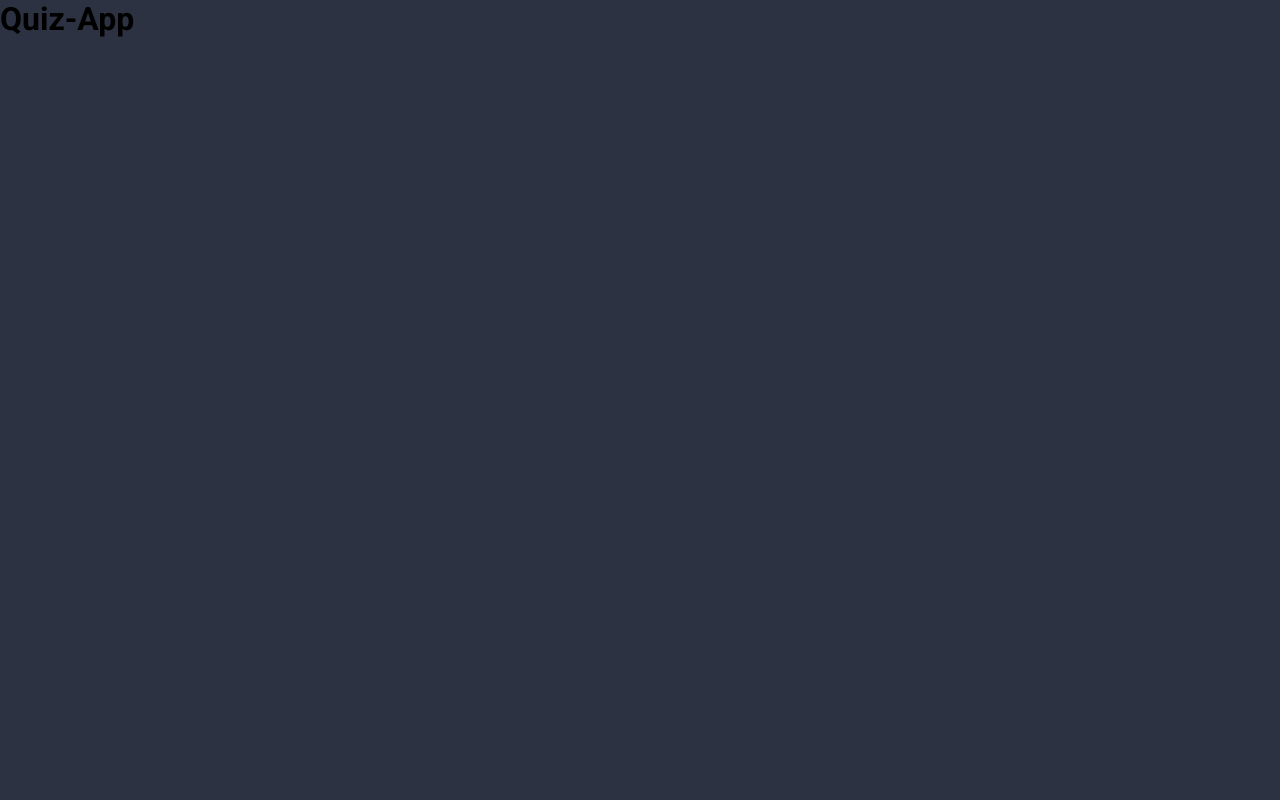
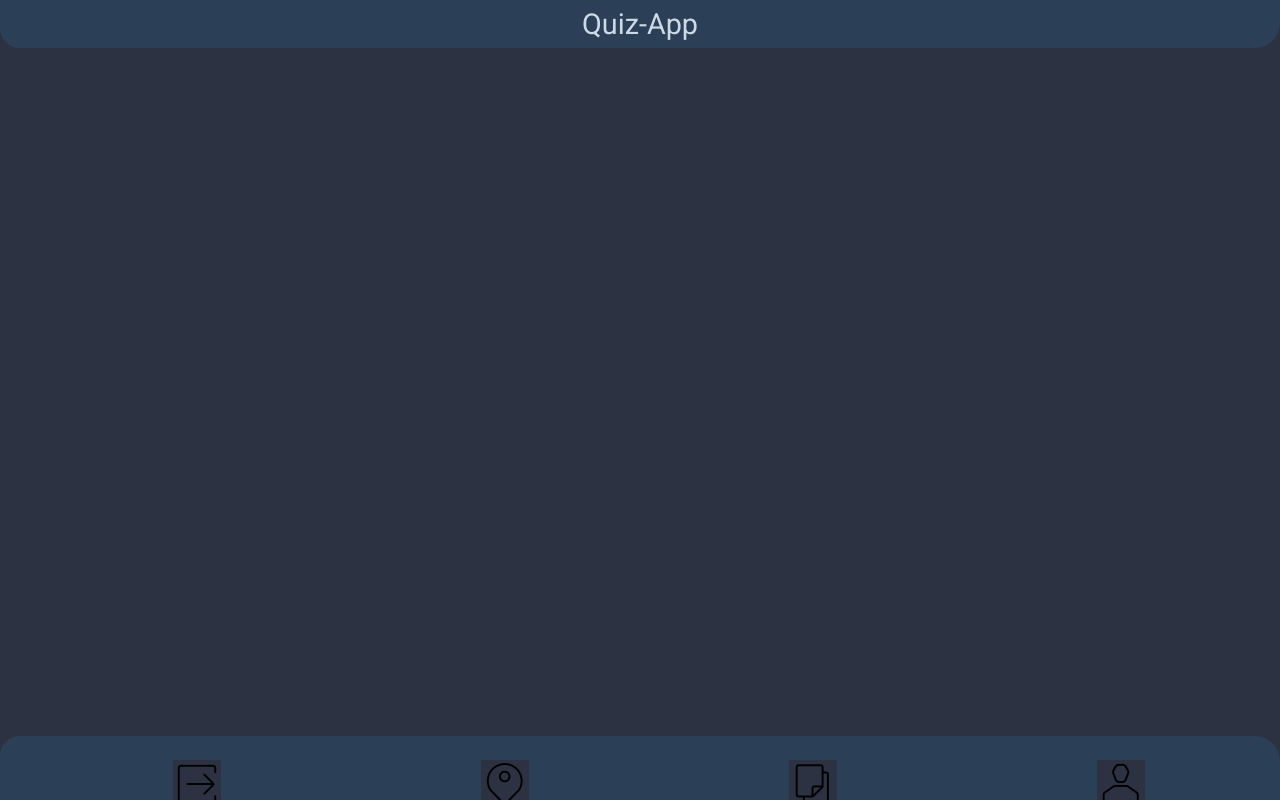
Before and after one commit to florian-ludwig/quiz-app, a plain HTML site: page home.html in a window 1280 px wide. Drawn offline with Linux system fonts and the light colour scheme.

Commit message:
Add new images and update footer

```diff
--- a/CSS/footer.css
+++ b/CSS/footer.css
@@ -0,0 +1,25 @@
+.footer--nav--bar {
+  background-color: var(--primary-color);
+  border-top-left-radius: 20px;
+  border-top-right-radius: 25px;
+  height: 4rem;
+  width: 100%;
+  padding: 1.5rem;
+  position: fixed;
+  bottom: 0;
+}
+
+.footer--nav--list {
+  display: flex;
+  flex-flow: row nowrap;
+  justify-content: space-around;
+  list-style: none;
+  background: transparent;
+}
+
+.footer--nav--items {
+  width: 10px;
+  height: 10px;
+  display: block;
+  margin: 0 auto;
+}
--- a/CSS/header.css
+++ b/CSS/header.css
@@ -3,12 +3,13 @@
   justify-content: center;
   align-items: center;
   height: 3rem;
+  width: 100%;
   padding: 1.5rem;
   background-color: var(--primary-color);
   color: var(--font-color);
   font-size: 1.8rem;
-  border-bottom-left-radius: 18px;
-  border-bottom-right-radius: 18px;
-  position: sticky;
+  border-bottom-left-radius: 20px;
+  border-bottom-right-radius: 25px;
+  position: fixed;
   z-index: 50;
 }
--- a/home.html
+++ b/home.html
@@ -14,8 +14,28 @@
     />
   </head>
   <body>
-    <header>
-      <h1>Quiz-App</h1>
-    </header>
+    <header class="header--title">Quiz-App</header>
+    <!-- <span class="header--title">Quiz-App</span> -->
+
+    <main></main>
+
+    <footer>
+      <nav class="footer--nav--bar">
+        <ul class="footer--nav--list">
+          <li class="footer--nav--items">
+            <img src="images/share-2-icon.png" alt="Home-Button" />
+          </li>
+          <li class="footer--nav--items">
+            <img src="images/map-pin-icon.png" alt="Bookmark-Button" />
+          </li>
+          <li class="footer--nav--items">
+            <img src="images/file-icon.png" alt="Create-Button" />
+          </li>
+          <li class="footer--nav--items">
+            <img src="images/profile-icon.png" alt="Profil-Button" />
+          </li>
+        </ul>
+      </nav>
+    </footer>
   </body>
 </html>
```
Also changed, not shown: images/add.png (deleted), images/file-icon.png (added), images/home.png (deleted), images/map-pin-icon.png (added), images/profile-icon.png (added), images/saved.png (deleted), images/share-2-icon.png (added), images/user.png (deleted).
